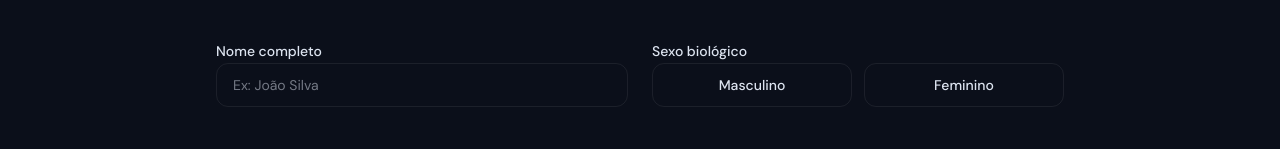
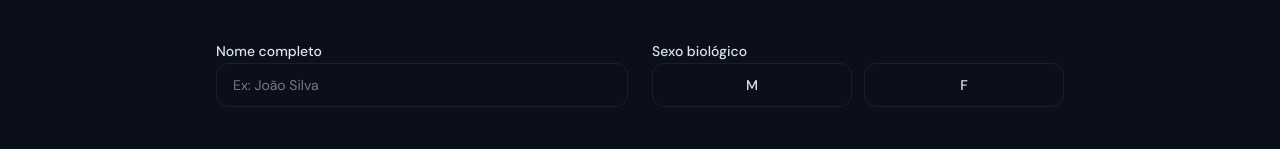
Before and after one commit to FerSouzza/Prodigy, a React (Vite) app: page / in a window 1280 px wide. Shown: the part 289-438 px from the top of the page. Built offline with nearby package versions, Linux system fonts and the light colour scheme; a web font is replaced by a local one.

Commit message:
descricao da mudanca

```diff
--- a/src/app/App.tsx
+++ b/src/app/App.tsx
@@ -461,7 +461,7 @@ export default function App() {
   // ── Build rows for the sheet ──────────────────────────────────────────────
   const buildSheetRows = (): string[][] => {
     const rows: string[][] = [];
-    rows.push(["PRODIGY — Ficha de Treino", "", "", "", "", "", ""]);
+    rows.push(["ACADEMIA NEW FORM - MUSCULAÇÃO - FCHFHI- 501 ", "", "", "", "", "", ""]);
     rows.push([]);
     rows.push(["Aluno:", studentName, "", "Sexo:", studentSex, "", ""]);
     rows.push(["Frequência:", `${trainingDays.length}× por semana`, "", "Dias:", trainingDays.join(", "), "", ""]);
@@ -708,7 +708,7 @@ export default function App() {
               <div className="space-y-2">
                 <label className="text-sm font-medium">Sexo biológico</label>
                 <div className="flex gap-3">
-                  {["Masculino", "Feminino"].map((s) => (
+                  {["M", "F"].map((s) => (
                     <button
                       key={s}
                       onClick={() => setStudentSex(s)}
```
